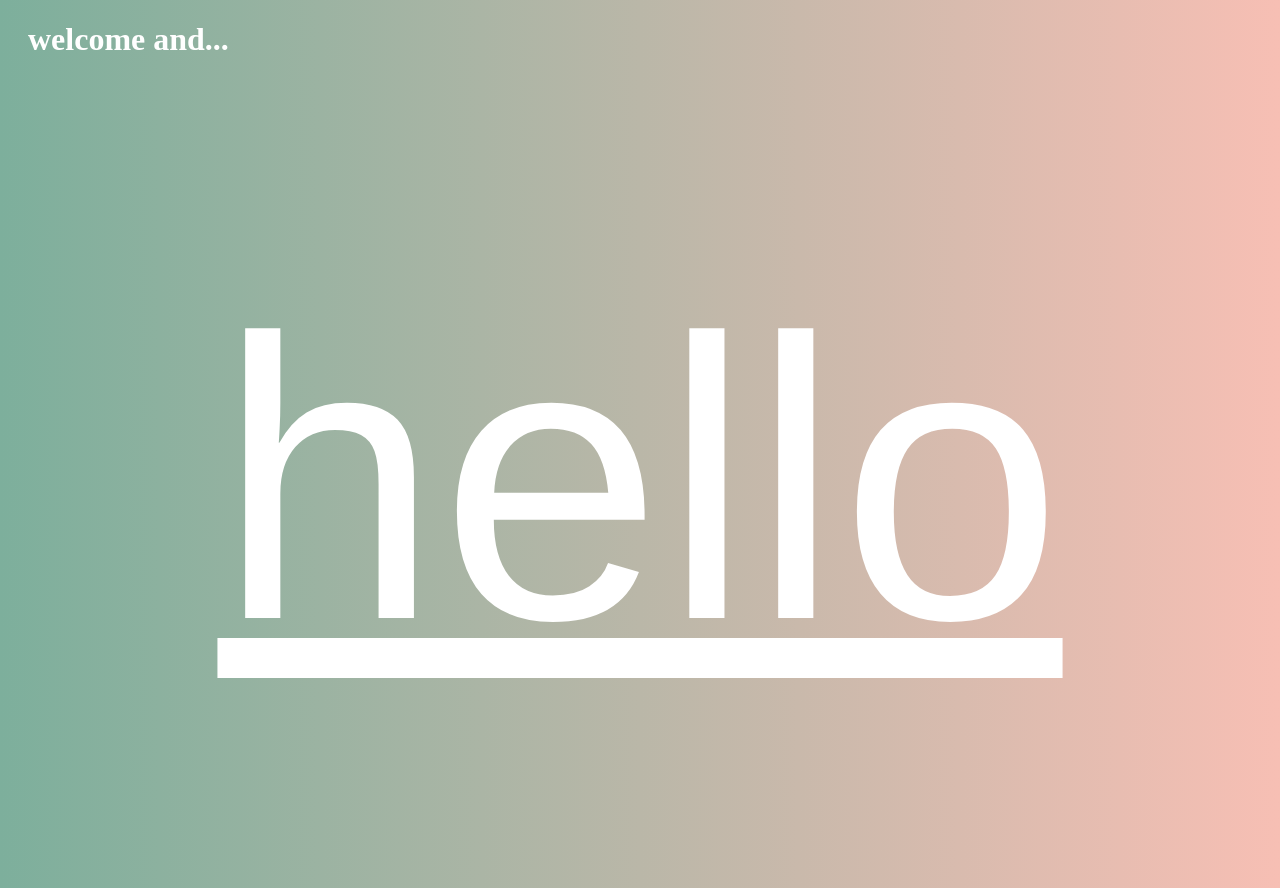
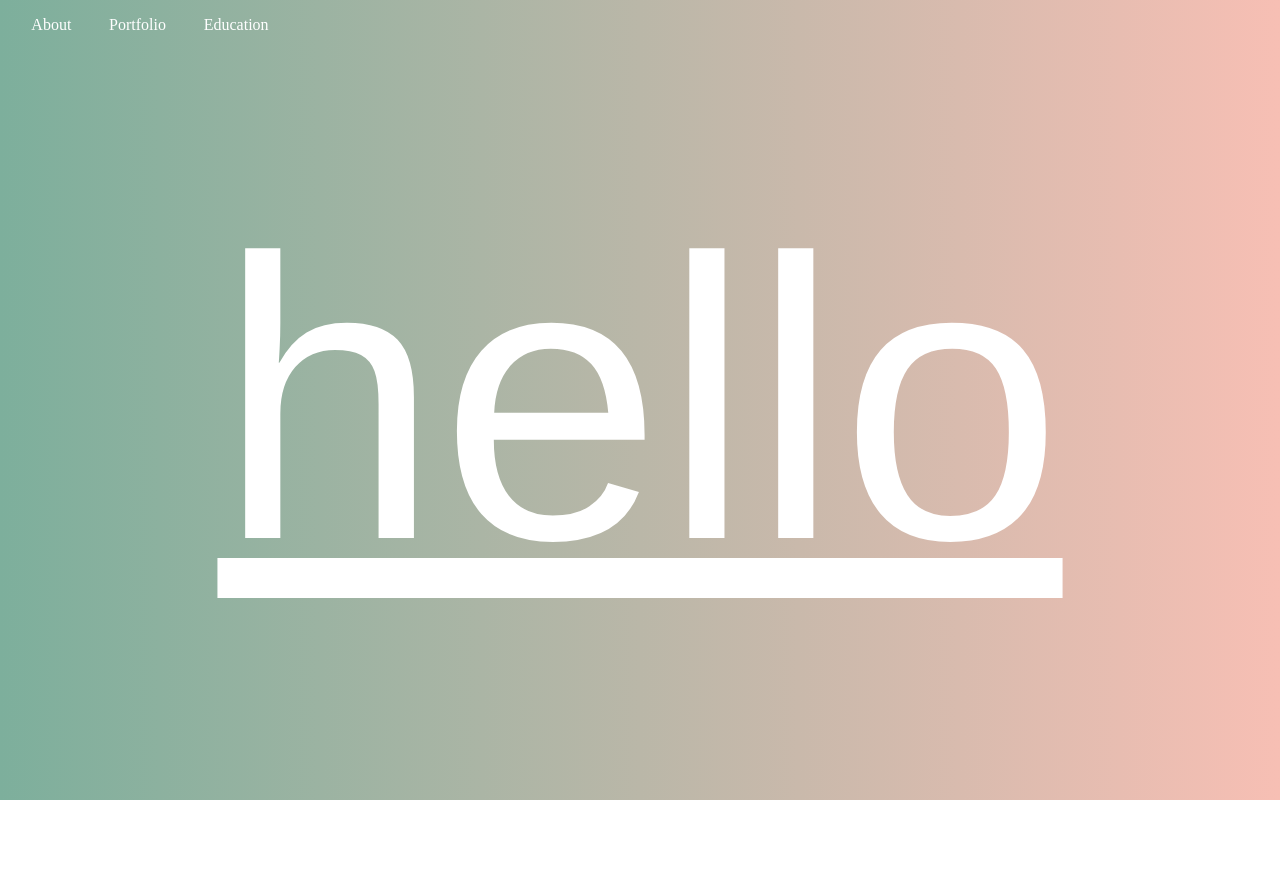
Before and after one commit to SuChan1820/navigating-javascript, a plain HTML site: page index.html in a window 1280 px wide. After the commit the page ends 800 px from the top, so only its background shows below. Drawn offline with Linux system fonts and the light colour scheme.

Commit message:
Added event listener for mouseout

```diff
--- a/css/styles.css
+++ b/css/styles.css
@@ -5,11 +5,47 @@
 body {
     background: linear-gradient(450deg, #7DAF9C, #F7BFB4);
     color: white;
+    font-family: 'DM Serif Display', serif;
+    margin: 0;
 }
 
-h1 {
-    padding-left: 20px;
-    font-family: 'DM Serif Display', serif;
+header {
+    width: 100%;
+    height: 50px;
+    display: flex;
+    justify-content: space-between;
+    align-items: center;
+    position: fixed;
+    top: 0;
+}
+
+nav {
+    width: 50%;
+    max-width: 300px;
+    height: 50px;
+}
+
+nav > ul {
+    display: flex;
+    justify-content: space-evenly;
+    flex-wrap: wrap;
+    align-items: center;
+    padding-inline-start: 0;
+    margin-block: 0;
+    height: 100%;
+}
+
+nav > ul > li {
+    color: white;
+    margin: 0 0.2rem;
+    padding: 0.2rem;
+    display: flex;
+    justify-content: space-evenly;
+}
+
+li > a {
+    color: inherit;
+    text-decoration: wavy;
 }
 
 #main-text {
--- a/index.html
+++ b/index.html
@@ -4,15 +4,19 @@
     <meta charset="UTF-8" />
     <meta name="viewport" content="width=device-width, initial-scale=1.0" />
     <link rel="stylesheet" href="css/styles.css" />
-    <title>Navigating Javascript</title>
+    <title>Su Chan</title>
   </head>
 
   <body>
-    <div id="menu">
-      <header>
-        <h1 id="title" class="title">welcome and...</h1>
-      </header>
-    </div>
+    <header>
+      <nav>
+        <ul>
+          <li><a href="#about">About</a></li>
+          <li><a href="#portfolio">Portfolio</a></li>
+          <li><a href="#education">Education</a></li>
+        </ul>
+      </nav>
+    </header>
 
     <div id="main-text">
       <button class="btn">hello</button>
--- a/js/main.js
+++ b/js/main.js
@@ -239,6 +239,8 @@ function poppyBtn() {
 
 button.addEventListener('mouseover', poppyBtn);
 
+button.addEventListener('mouseout', poppyBtn);
+
 // document.getElementById('title').style.textDecoration = "underline";
 
 // let titles = document.querySelector(".title");
```
